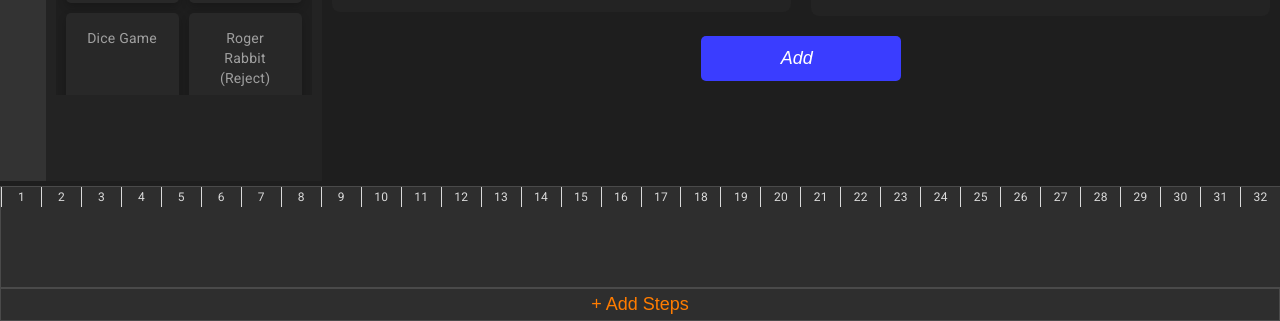
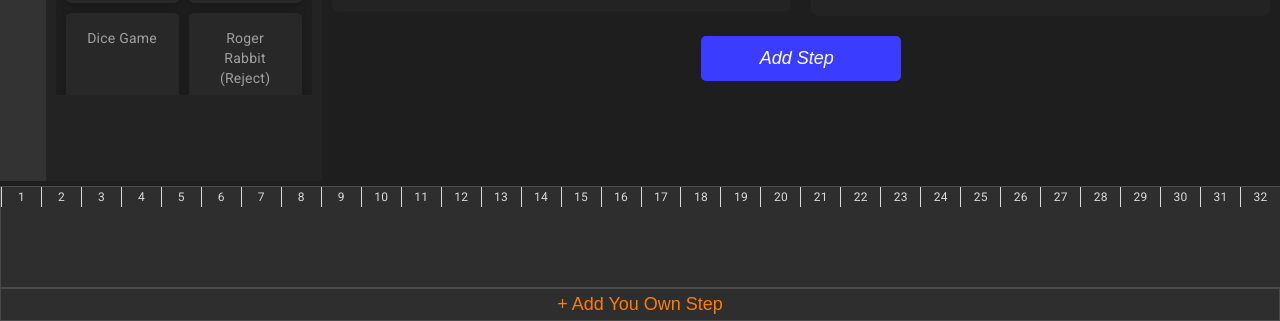
Before and after one commit to chinmaygireesh/Choreography-Builder, an Angular app: page / in a window 1280 px wide. Both pictures are taken after a click on the element "The Wop". Shown: the part 479-800 px from the top of the page. Built offline with nearby package versions, Linux system fonts and the light colour scheme.

Commit message:
V1 -final

```diff
--- a/src/app/components/display-area/display-area.component.html
+++ b/src/app/components/display-area/display-area.component.html
@@ -31,8 +31,8 @@
 </div>
 <br>
 <div class="button-session">
-    <button class="add-btn" (click)="onEditClick()" *ngIf = !selectedStep?.id ><i class="fa fa-plus">Add</i> </button>
-    <button class="edit-btn" (click)="onEditClick()" *ngIf = selectedStep?.id><i class="fa fa-pencil-alt">Edit</i> </button>
+    <button class="add-btn" (click)="onEditClick()" *ngIf = !selectedStep?.id ><i class="fa fa-plus">Add Step</i> </button>
+    <button class="edit-btn" (click)="onEditClick()" *ngIf = selectedStep?.id><i class="fa fa-pencil-alt">Edit Step</i> </button>
     <!-- Add more buttons as needed -->
 </div>
 </div>
--- a/src/app/components/timeline/timeline.component.html
+++ b/src/app/components/timeline/timeline.component.html
@@ -1,6 +1,6 @@
 <div>
 <div class="timeline">
-    <div class="beat-line">
+    <div class="beat-line" matTooltip=".......Beats Line......">
       <div *ngFor="let beat of beats" class="beat">
         {{ beat }}
       </div>
@@ -18,7 +18,7 @@
       </div>
     </div>
   </div>
-  <button mat-raised-button color="primary"  class="full-width-btn" (click)="openAddStepModal()">+ Add Steps</button>
+  <button mat-raised-button color="primary"  class="full-width-btn" (click)="openAddStepModal()">+ Add You Own Step</button>
   <!-- <button mat-raised-button color="primary" (click)="downloadChoreoJson()">Download </button>
   <input type="file" (change)="loadChoreographyFromFile($event)" accept=".json"> -->
 </div>
--- a/src/app/components/timeline/timeline.component.ts
+++ b/src/app/components/timeline/timeline.component.ts
@@ -4,6 +4,7 @@ import { ChoreographyService, ChoreographyStep } from '../../services/choreograp
 import { MatDialog } from '@angular/material/dialog';
 import { MatIcon } from '@angular/material/icon';
 import { AddStepModalComponent } from '../add-step-modal/add-step-modal.component';
+import { MatTooltipModule } from '@angular/material/tooltip';
 
 
 @Component({
@@ -11,7 +12,7 @@ import { AddStepModalComponent } from '../add-step-modal/add-step-modal.componen
   templateUrl: './timeline.component.html',
   styleUrls: ['./timeline.component.css'],
   standalone: true,
-  imports:[NgFor, MatIcon]
+  imports:[NgFor, MatIcon, MatTooltipModule]
 })
 export class TimelineComponent implements OnInit {
   beats: number[] = [];
```
